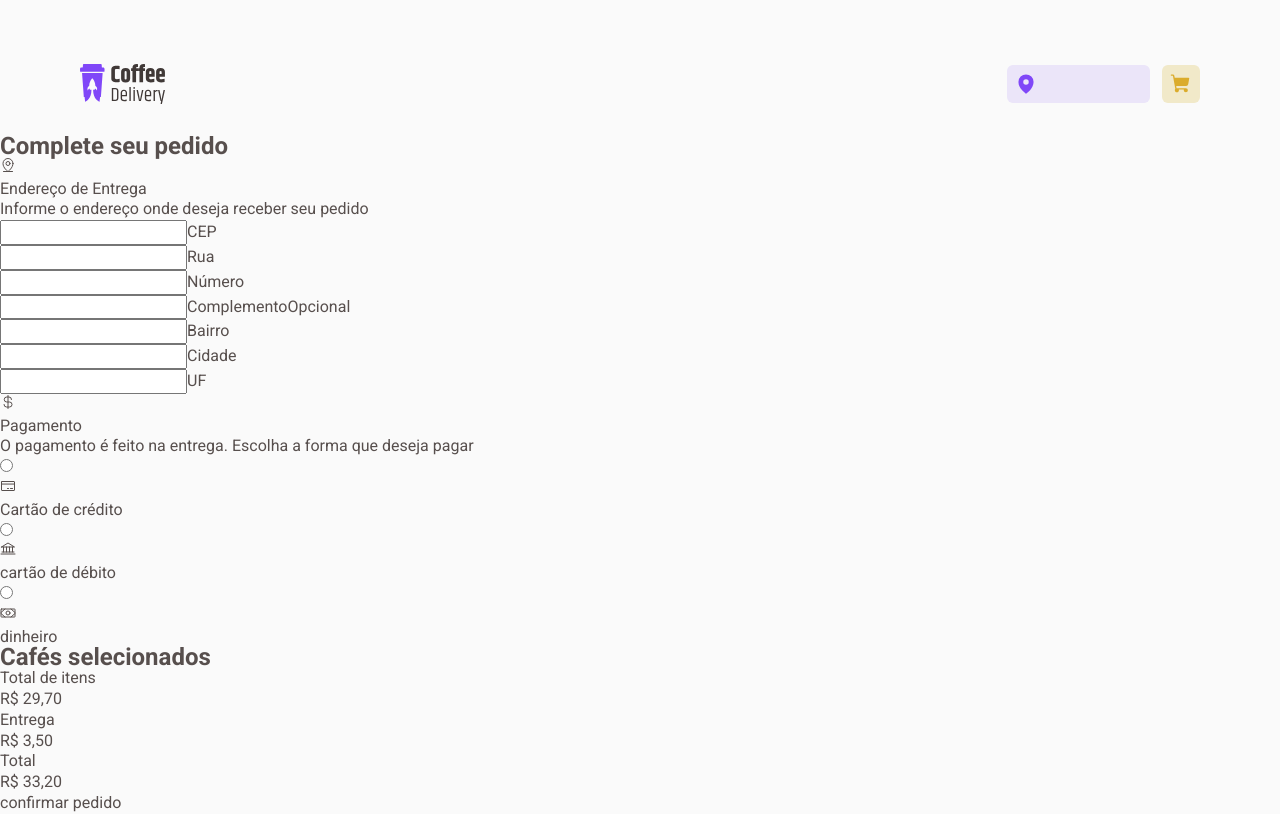
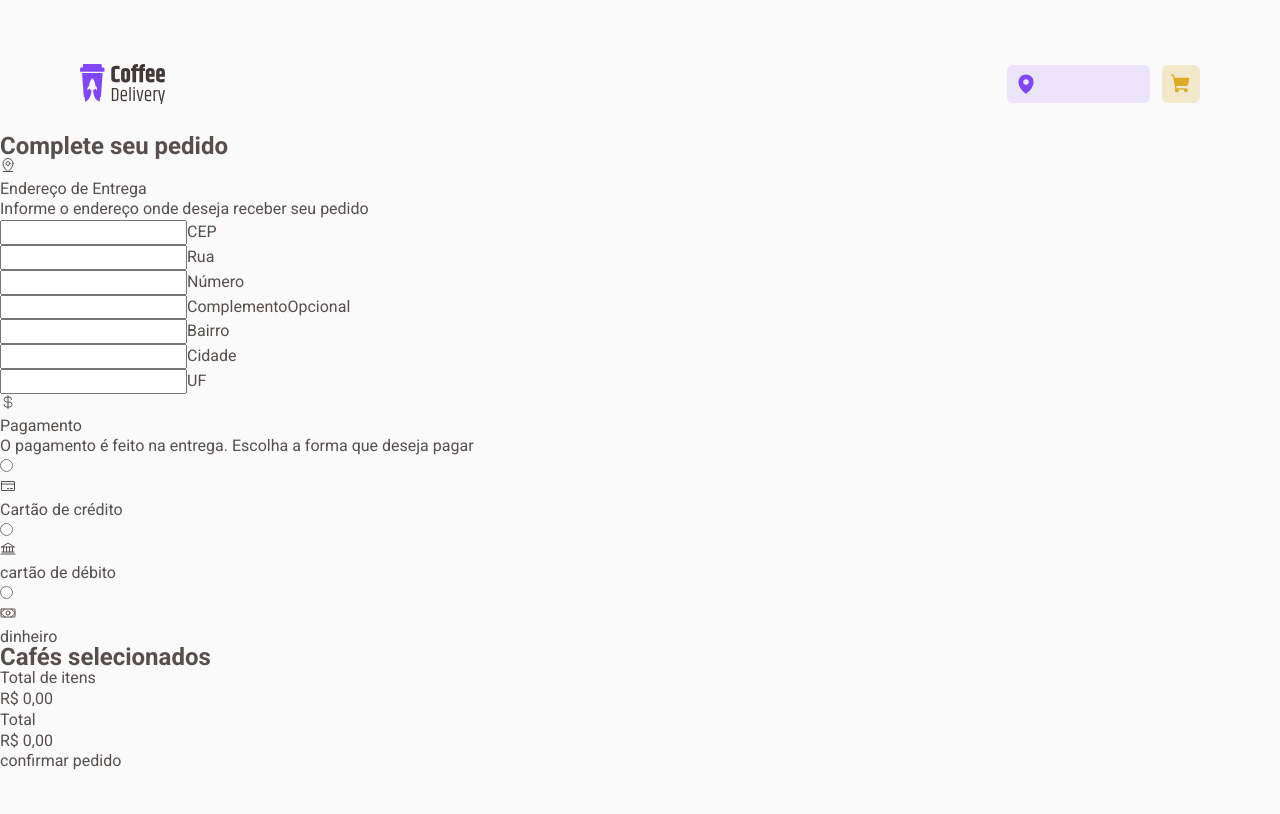
Before and after one commit to jr-/coffee-delivery, a React (Vite) app: page /checkout in a window 1280 px wide. Built offline with nearby package versions, Linux system fonts and the light colour scheme.

Commit message:
feat: add dynamic order prices

```diff
--- a/src/pages/Checkout/index.tsx
+++ b/src/pages/Checkout/index.tsx
@@ -37,6 +37,40 @@ export function Checkout() {
   }: ChangeEvent<HTMLInputElement>) {
     changeAddressByInput(name, value);
   }
+
+  function checkIfAddressHasBeenFilledIn() {
+    const hasAddressBeenFilled = Object.entries(address).every(
+      ([key, value]) => {
+        if (key === "complement") return true;
+        return value.length > 0;
+      }
+    );
+
+    return hasAddressBeenFilled;
+  }
+
+  const totalPriceInCents = shoppingCartItems.reduce(
+    (accumulator, item) => accumulator + item.quantity * item.priceInCents,
+    0
+  );
+
+  const totalPriceInReal = new Intl.NumberFormat("pt-BR", {
+    maximumFractionDigits: 2,
+    minimumFractionDigits: 2,
+  }).format(totalPriceInCents / 100);
+
+  const deliveryFeeInCents = checkIfAddressHasBeenFilledIn() ? 350 : 0;
+  const deliveryFeeInReal = new Intl.NumberFormat("pt-BR", {
+    maximumFractionDigits: 2,
+    minimumFractionDigits: 2,
+  }).format(deliveryFeeInCents / 100);
+  const isDeliveryFeeMustAppear = deliveryFeeInCents > 0;
+
+  const totalOrderInCents = totalPriceInCents + deliveryFeeInCents;
+  const totalOrderInReal = new Intl.NumberFormat("pt-BR", {
+    maximumFractionDigits: 2,
+    minimumFractionDigits: 2,
+  }).format(totalOrderInCents / 100);
 
   return (
     <Container>
@@ -170,15 +204,15 @@ export function Checkout() {
             <OrderTotalPriceContainer>
               <div>
                 <p>Total de itens</p>
-                <p>R$ 29,70</p>
+                <p>R$ {totalPriceInReal}</p>
               </div>
-              <div>
+              {isDeliveryFeeMustAppear && <div>
                 <p>Entrega</p>
-                <p>R$ 3,50</p>
-              </div>
+                <p>R$ {deliveryFeeInReal}</p>
+              </div>}
               <div>
                 <p>Total</p>
-                <p>R$ 33,20</p>
+                <p>R$ {totalOrderInReal}</p>
               </div>
             </OrderTotalPriceContainer>
 
```
